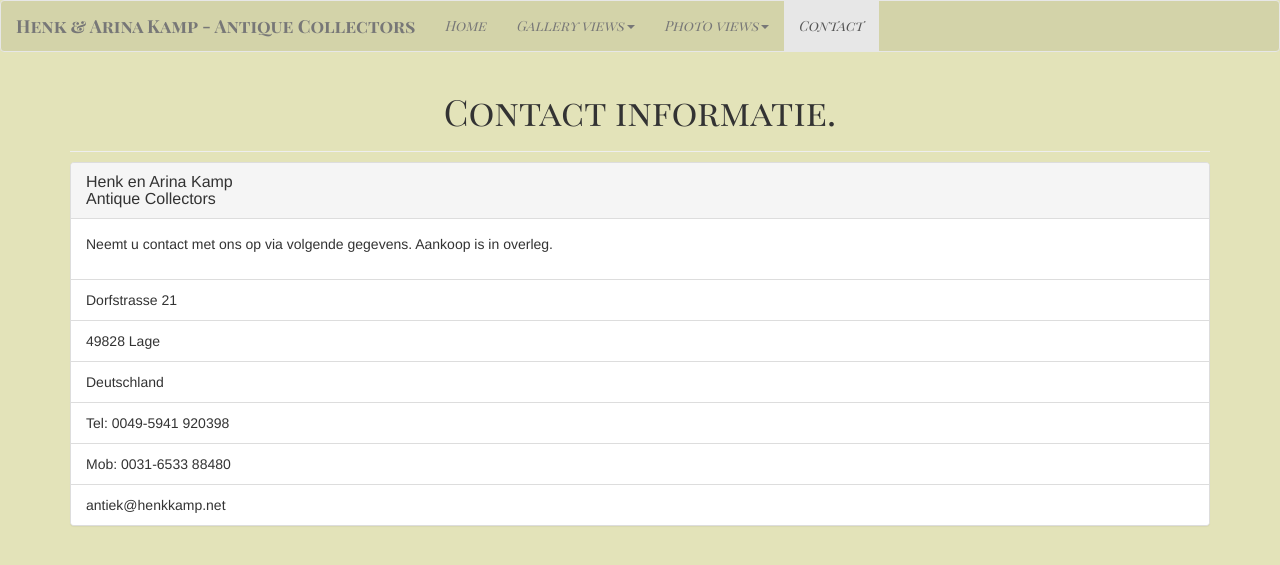
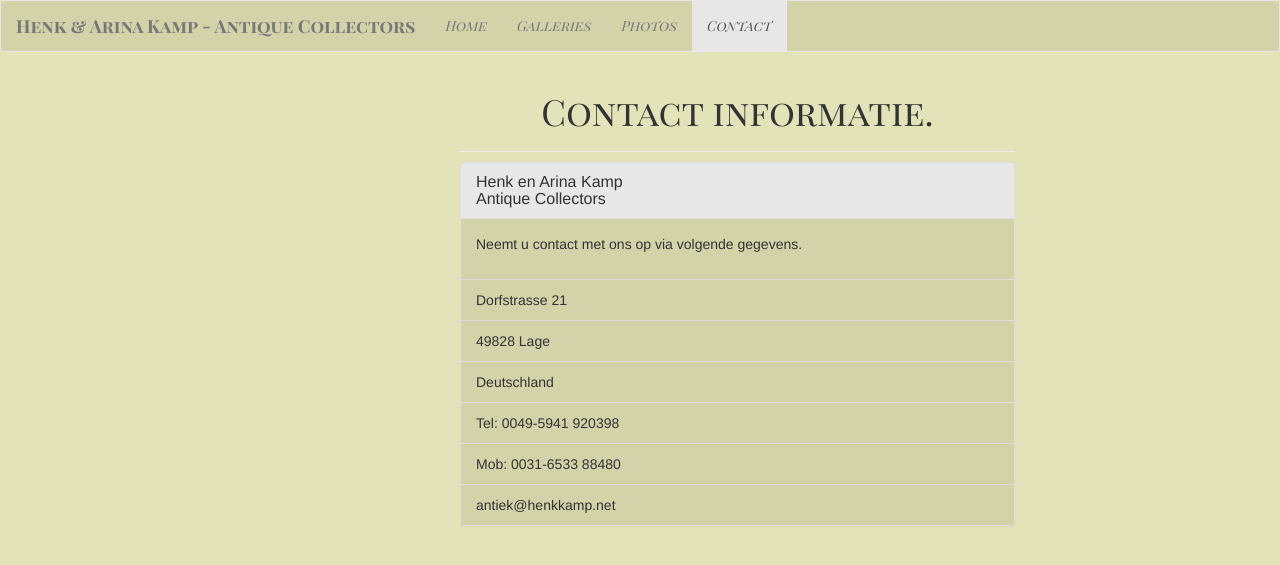
Before and after one commit to cccplex/collection, a Django app: page /contact in a window 1280 px wide. Shown: the top 565 px of the page. Run offline with Django 3.2, Linux system fonts and the light colour scheme; some libraries are stand-ins or nearby versions.

Commit message:
removed dropdown

```diff
--- a/collection/static/css/screen.css
+++ b/collection/static/css/screen.css
@@ -52,3 +52,15 @@ a:focus {
 /*.navbar-brand b {
     font-style: oblique;
 }*/
+
+/*
+*/
+.panel-default > .panel-heading {
+    background-color: #E7E7E7;
+}
+.panel {
+    background-color: #d3d3a9;
+}
+.panel > .list-group .list-group-item {
+    background-color: #d3d3a9;
+}
--- a/collection/templates/base.html
+++ b/collection/templates/base.html
@@ -34,24 +34,28 @@
 		  <div class="collapse navbar-collapse navbar-ex1-collapse">
 		    <ul class="nav navbar-nav">
 			    <li class="home"><a href="/">Home</a></li>
-			    <li class="galleries dropdown">
+			    <li class="galleries dropdown"><a href="{% url 'photologue:gallery-list' %}">Galleries</a></li>
+        <!--
 					<a data-target="#" href="" class="dropdown-toggle" data-toggle="dropdown">
 			            Gallery views<b class="caret"></b>
 			        </a>
 					<ul class="dropdown-menu">
-						<li class="sub-page"><a href="{% url 'photologue:pl-gallery-archive' %}">Date views</a></li>
-						<li class="sub-page"><a href="{% url 'photologue:gallery-list' %}">List views</a></li>
+						<li class="sub-page"><a href="{# url 'photologue:pl-gallery-archive' #}">Date views</a></li>
+						<li class="sub-page"><a href="{# url 'photologue:gallery-list' #}">List views</a></li>
 					</ul>
 				</li>
-			    <li class="photos dropdown">
+        -->
+			    <li class="photos dropdown"><a href="{% url 'photologue:pl-photo-archive' %}">Photos</a></li>
+        <!--
 					<a data-target="#" href="" class="dropdown-toggle" data-toggle="dropdown">
 			            Photo views<b class="caret"></b>
 			        </a>
 					<ul class="dropdown-menu">
-						<li class="sub-page"><a href="{% url 'photologue:pl-photo-archive' %}">Date views</a></li>
-						<li class="sub-page"><a href="{% url 'photologue:photo-list' %}">List views</a></li>
+						<li class="sub-page"><a href="{# url 'photologue:pl-photo-archive' #}">Date views</a></li>
+						<li class="sub-page"><a href="{# url 'photologue:photo-list' #}">List views</a></li>
 					</ul>
 				</li>
+        -->
                 <li class="contact"><a href="{% url 'contact' %}" >Contact</a></li>
 		    </ul>
 		  </div><!-- /.navbar-collapse -->
--- a/collection/templates/contact.html
+++ b/collection/templates/contact.html
@@ -4,7 +4,7 @@
 
 {% block content %}
 	<div class="row">
-		<div class="col-lg-12">
+		<div class="col-md-6 col-md-offset-4">
 			<div class="page-header">
 			  <h1 class="text-center">Contact informatie.</h1>
 			</div>
@@ -16,7 +16,7 @@
                 </div>
                 <div class="panel-body">
                     <p class="">
-                        Neemt u contact met ons op via volgende gegevens. Aankoop is in overleg.
+                        Neemt u contact met ons op via volgende gegevens.
                     </p>
                 </div>
                 <ul class="list-group">
```
Also changed, not shown: collection/templates/homepage.html (+8 -5 lines), 1 other file.
